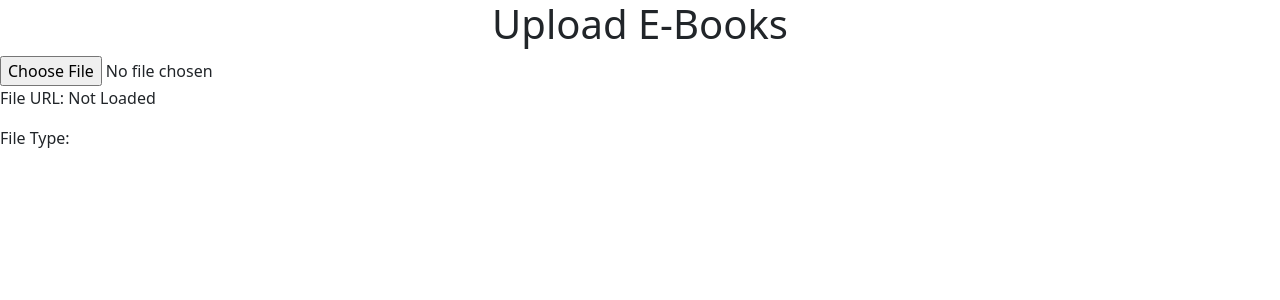
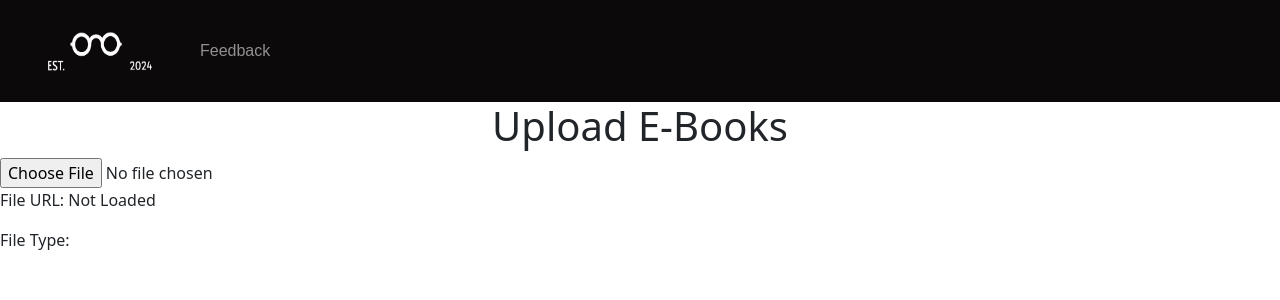
Before and after one commit to EugeneTan9/ReadEase, a React (Create React App) app: page / in a window 1280 px wide. Shown: the top 300 px of the page. Built offline with nearby package versions, Linux system fonts and the light colour scheme.

Commit message:
Insert Navbar
17 Feb 2025

```diff
--- /dev/null
+++ b/src/components/Nav.js
@@ -0,0 +1,28 @@
+import Nav from 'react-bootstrap/Nav';
+import Navbar from 'react-bootstrap/Navbar';
+
+function NavigationBar()
+{
+  return(
+    <Navbar style={{backgroundColor: '#0C090A'}} data-bs-theme="dark" className="ps-4">
+    <div className="navbar-container">
+      <Navbar.Brand href="#home">
+        <img
+          src="/ASP_logo.png"
+          width="120"
+          height="60"
+          className="d-inline-block align-top"
+          alt="ReadEase Logo"
+        />
+      </Navbar.Brand>
+      <Nav>
+      < Nav.Link href="#feedback" className="navbar-feedback">
+          Feedback
+        </Nav.Link>
+      </Nav>
+    </div>
+  </Navbar>
+  );
+}
+
+export default NavigationBar;
--- a/src/index.css
+++ b/src/index.css
@@ -1,4 +1,4 @@
-body {
+/* body {
   margin: 0;
   font-family: -apple-system, BlinkMacSystemFont, 'Segoe UI', 'Roboto', 'Oxygen',
     'Ubuntu', 'Cantarell', 'Fira Sans', 'Droid Sans', 'Helvetica Neue',
@@ -10,4 +10,27 @@ body {
 code {
   font-family: source-code-pro, Menlo, Monaco, Consolas, 'Courier New',
     monospace;
+} */
+
+body {
+  margin: 0;
 }
+
+.navbar-feedback {
+  color: #a0a0a0;
+  font-size: 2rem;
+  font-weight:800;
+  font-family: Arial, Helvetica, sans-serif;
+  text-decoration: none;
+}
+
+.navbar-feedback:hover {
+  color: #FFFEFA;  /* white on hover */
+}
+
+.navbar-container {
+  display: flex;
+  align-items: center;
+  gap: 1rem;
+  padding: 0.5rem 1rem;
+}
--- a/src/index.js
+++ b/src/index.js
@@ -5,9 +5,12 @@ import App from './App';
 import reportWebVitals from './reportWebVitals';
 import 'bootstrap/dist/css/bootstrap.min.css';
 
+import NavigationBar from './components/Nav';
+
 const root = ReactDOM.createRoot(document.getElementById('root'));
 root.render(
   <React.StrictMode>
+    <NavigationBar />
     <App />
   </React.StrictMode>
 );
```
Also changed, not shown: public/ASP_logo.png (added).
